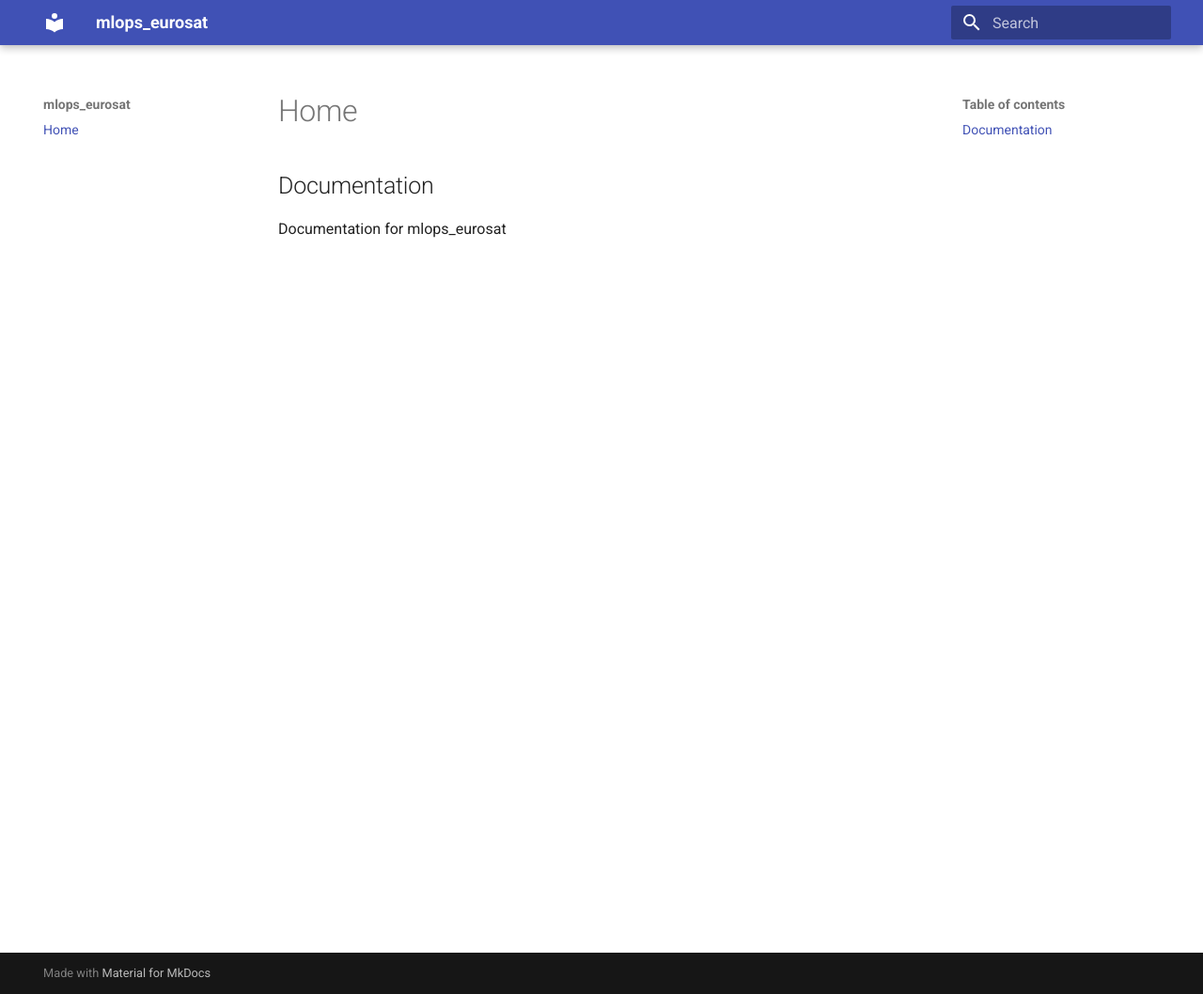
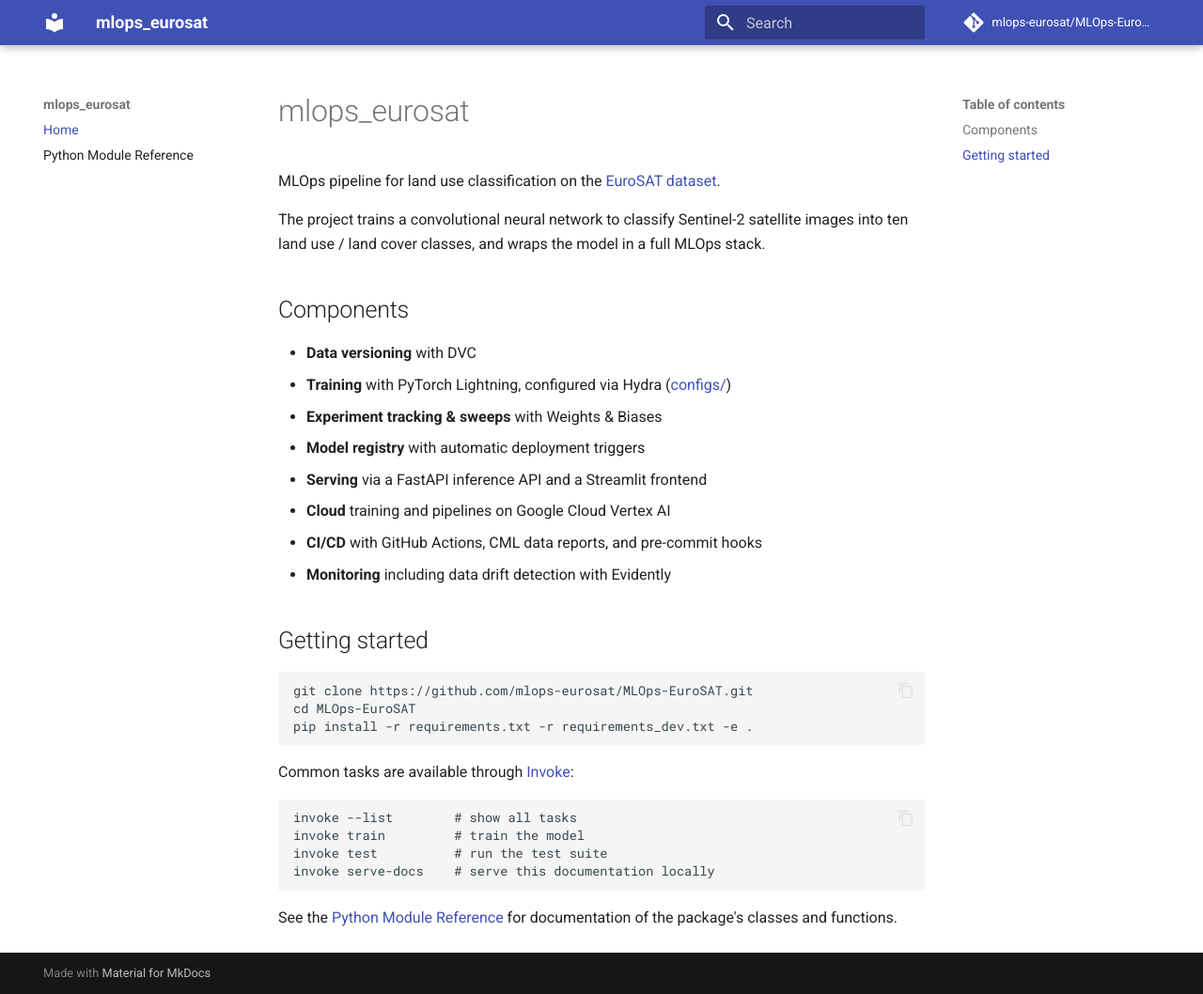
Before and after one commit to mlops-eurosat/MLOps-EuroSAT, an MkDocs documentation site: the page built from docs/source/index.md, in a window 1280 px wide and 1058 px high. Shown: the whole window at 94% size. Built offline with MkDocs 1.6.1 and Material for MkDocs 9.7.7, drawn with Linux system fonts in a browser that asks for light colours; comment, search, counter and statistics services are not loaded.

Commit message:
setup github pages

````diff
--- a/docs/mkdocs.yaml
+++ b/docs/mkdocs.yaml
@@ -1,5 +1,9 @@
 site_name: mlops_eurosat
 site_author: Cosima Fröhner, Philip Studener, Michael Speckbacher
+site_description: MLOps pipeline for land use classification on the EuroSAT dataset
+site_url: https://mlops-eurosat.github.io/MLOps-EuroSAT/
+repo_url: https://github.com/mlops-eurosat/MLOps-EuroSAT
+repo_name: mlops-eurosat/MLOps-EuroSAT
 docs_dir: source
 
 theme:
@@ -8,6 +12,8 @@
   features:
     - content.code.copy
     - content.code.annotate
+    - navigation.instant
+    - navigation.tracking
 
 plugins:
   - search
@@ -21,3 +27,4 @@
 
 nav:
   - Home: index.md
+  - Python Module Reference: api.md
--- a/docs/source/index.md
+++ b/docs/source/index.md
@@ -1,3 +1,36 @@
-## Documentation
+# mlops_eurosat
 
-Documentation for mlops_eurosat
+MLOps pipeline for land use classification on the [EuroSAT dataset](https://github.com/phelber/EuroSAT).
+
+The project trains a convolutional neural network to classify Sentinel-2 satellite images
+into ten land use / land cover classes, and wraps the model in a full MLOps stack.
+
+## Components
+
+- **Data versioning** with DVC
+- **Training** with PyTorch Lightning, configured via Hydra ([configs/](https://github.com/mlops-eurosat/MLOps-EuroSAT/tree/main/configs))
+- **Experiment tracking & sweeps** with Weights & Biases
+- **Model registry** with automatic deployment triggers
+- **Serving** via a FastAPI inference API and a Streamlit frontend
+- **Cloud** training and pipelines on Google Cloud Vertex AI
+- **CI/CD** with GitHub Actions, CML data reports, and pre-commit hooks
+- **Monitoring** including data drift detection with Evidently
+
+## Getting started
+
+```bash
+git clone https://github.com/mlops-eurosat/MLOps-EuroSAT.git
+cd MLOps-EuroSAT
+pip install -r requirements.txt -r requirements_dev.txt -e .
+```
+
+Common tasks are available through [Invoke](https://www.pyinvoke.org/):
+
+```bash
+invoke --list        # show all tasks
+invoke train         # train the model
+invoke test          # run the test suite
+invoke serve-docs    # serve this documentation locally
+```
+
+See the [Python Module Reference](api.md) for documentation of the package's classes and functions.
````
Also changed, not shown: docs/source/api.md (added, +21 -0 lines), 2 other files.
